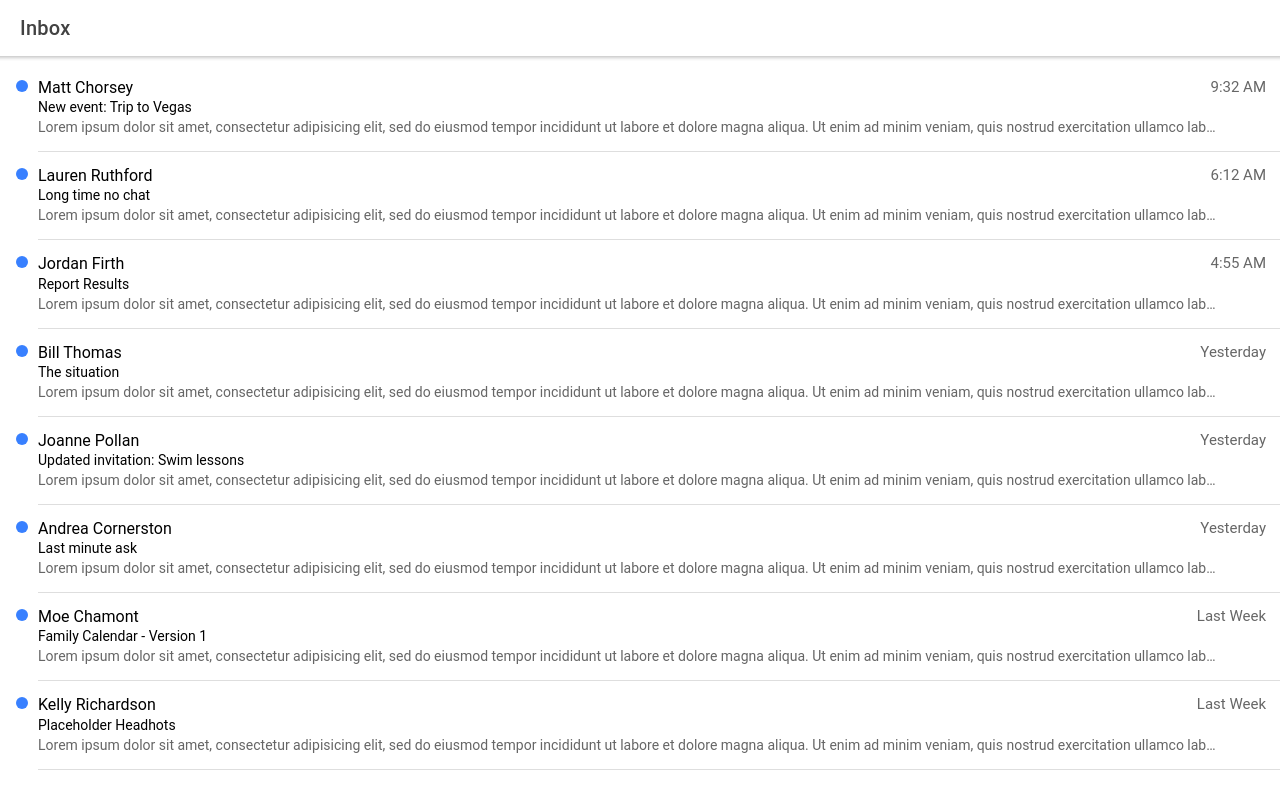
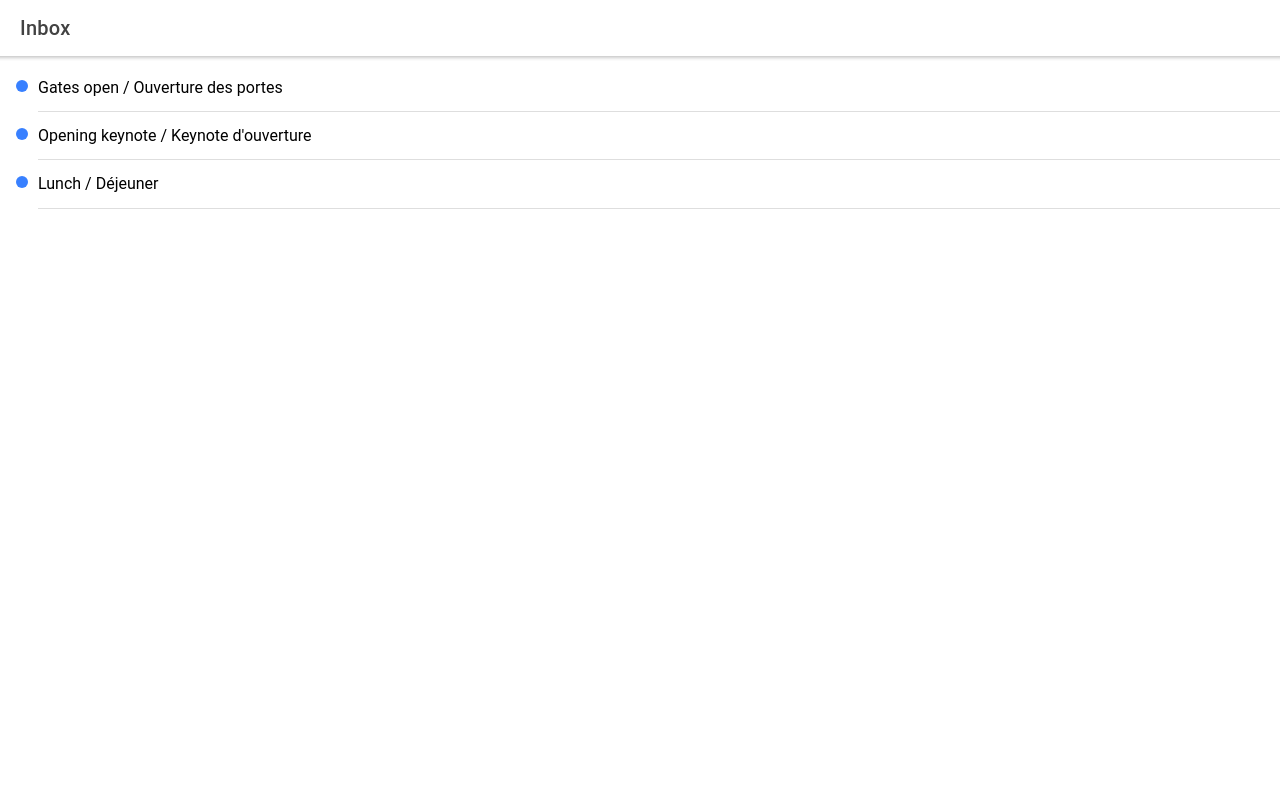
Before and after one commit to marem-bzh/IMT-Mobile-Projet, a React (Create React App) app: page /home in a window 1280 px wide. Shown: the top 792 px of the page. Built offline with nearby package versions, Linux system fonts and the light colour scheme.

Commit message:
Init page session

```diff
--- a/src/App.tsx
+++ b/src/App.tsx
@@ -4,6 +4,7 @@ import { IonApp, IonRouterOutlet } from '@ionic/react';
 import { IonReactRouter } from '@ionic/react-router';
 import Home from './pages/Home';
 import ViewMessage from './pages/ViewMessage';
+import Sessions from './pages/Sessions';
 
 /* Core CSS required for Ionic components to work properly */
 import '@ionic/react/css/core.css';
@@ -30,7 +31,9 @@ const App: React.FC = () => (
       <IonRouterOutlet>
         <Route path="/home" component={Home} exact={true} />
         <Route path="/message/:id" component={ViewMessage} exact={true} />
-        <Route exact path="/" render={() => <Redirect to="/home" />} />
+        <Route path="/sessions" component={Sessions} exact={true} />
+        <Route path="/session/:id" component={ViewMessage} exact={true} />
+        <Route exact path="/" render={() => <Redirect to="/sessions" />} />
       </IonRouterOutlet>
     </IonReactRouter>
   </IonApp>
--- a/src/components/MessageListItem.tsx
+++ /dev/null
@@ -1,34 +0,0 @@
-import React from 'react';
-import {
-  IonItem,
-  IonLabel,
-  IonNote
-  } from '@ionic/react';
-import { Message } from '../data/messages';
-import './MessageListItem.css';
-
-interface MessageListItemProps {
-  message: Message;
-}
-
-const MessageListItem: React.FC<MessageListItemProps> = ({ message }) => {
-  return (
-    <IonItem routerLink={`/message/${message.id}`} detail={false}>
-      <div slot="start" className="dot dot-unread"></div>
-      <IonLabel className="ion-text-wrap">
-        <h2>
-          {message.fromName}
-          <span className="date">
-            <IonNote>{message.date}</IonNote>
-          </span>
-        </h2>
-        <h3>{message.subject}</h3>
-        <p>
-          Lorem ipsum dolor sit amet, consectetur adipisicing elit, sed do eiusmod tempor incididunt ut labore et dolore magna aliqua. Ut enim ad minim veniam, quis nostrud exercitation ullamco laboris nisi ut aliquip ex ea commodo consequat. Duis aute irure dolor in reprehenderit in voluptate velit esse cillum dolore eu fugiat nulla pariatur. Excepteur sint occaecat cupidatat non proident, sunt in culpa qui officia deserunt mollit anim id est laborum.
-        </p>
-      </IonLabel>
-    </IonItem>
-  );
-};
-
-export default MessageListItem;
--- /dev/null
+++ b/src/components/SessionListItem.tsx
@@ -0,0 +1,24 @@
+import React from 'react';
+import {
+  IonItem,
+  IonLabel
+} from '@ionic/react';
+import './SessionListItem.css';
+import { Session } from '../data/sessions';
+
+interface SessionListItemProps {
+  session: Session;
+}
+
+const SessionListItem: React.FC<SessionListItemProps> = ({ session }) => {
+  return (
+    <IonItem routerLink={`/session/${session.id}`} detail={false}>
+      <div slot="start" className="dot dot-unread"></div>
+      <IonLabel className="ion-text-wrap">
+        <h2>{session.title}</h2>
+      </IonLabel>
+    </IonItem>
+  );
+};
+
+export default SessionListItem;
--- /dev/null
+++ b/src/data/sessions.ts
@@ -0,0 +1,42 @@
+export interface Session {
+    id: number;
+    title: string;
+    titleMobile: string;
+    image: string;
+    speakers?: number[];
+    description?: string;
+    type?: string;
+}
+
+const sessions: Session[] = [
+    {
+        "id": 101,
+        "title": "Gates open / Ouverture des portes",
+        "titleMobile": "Gates open",
+        "image": "https://devfest2018.gdgnantes.com/images/backgrounds/opening.jpg",
+        "type": "break"
+    },
+    {
+        "id": 102,
+        "title": "Opening keynote / Keynote d'ouverture",
+        "titleMobile": "Opening keynote",
+        "image": "https://devfest2018.gdgnantes.com/images/backgrounds/keynote.jpg",
+        "description": "",
+        "type": "📣 Keynote",
+        "speakers": [
+            181
+        ]
+    },
+    {
+        "id": 103,
+        "title": "Lunch / Déjeuner",
+        "titleMobile": "Lunch",
+        "description": "Foooooood !!!",
+        "image": "https://devfest2018.gdgnantes.com/images/backgrounds/lunch.jpg",
+        "type": "break"
+    },
+];
+
+export const getSessions = () => sessions;
+
+export const getSession = (id: number) => sessions.find(m => m.id === id);
--- a/src/pages/Home.tsx
+++ b/src/pages/Home.tsx
@@ -1,6 +1,5 @@
-import MessageListItem from '../components/MessageListItem';
+import SessionListItem from '../components/SessionListItem';
 import React, { useState } from 'react';
-import { Message, getMessages } from '../data/messages';
 import {
   IonContent,
   IonHeader,
@@ -13,14 +12,15 @@ import {
   useIonViewWillEnter
 } from '@ionic/react';
 import './Home.css';
+import { Session, getSessions } from '../data/sessions';
 
 const Home: React.FC = () => {
 
-  const [messages, setMessages] = useState<Message[]>([]);
+  const [sessions, setSessions] = useState<Session[]>([]);
 
   useIonViewWillEnter(() => {
-    const msgs = getMessages();
-    setMessages(msgs);
+    const s = getSessions();
+    setSessions(s);
   });
 
   const refresh = (e: CustomEvent) => {
@@ -50,7 +50,7 @@ const Home: React.FC = () => {
         </IonHeader>
 
         <IonList>
-          {messages.map(m => <MessageListItem key={m.id} message={m} />)}
+          {sessions.map(m => <SessionListItem key={m.id} session={m} />)}
         </IonList>
       </IonContent>
     </IonPage>
--- /dev/null
+++ b/src/pages/Sessions.tsx
@@ -0,0 +1,60 @@
+import SessionListItem from '../components/SessionListItem';
+import React, { useState } from 'react';
+import { Session, getSessions } from '../data/sessions';
+import {
+    IonContent,
+    IonHeader,
+    IonList,
+    IonPage,
+    IonRefresher,
+    IonRefresherContent,
+    IonTitle,
+    IonToolbar,
+    useIonViewWillEnter
+} from '@ionic/react';
+import './Home.css';
+
+const Sessions: React.FC = () => {
+
+    const [sessions, setSessions] = useState<Session[]>([]);
+
+    useIonViewWillEnter(() => {
+        const s = getSessions();
+        setSessions(s);
+    });
+
+    const refresh = (e: CustomEvent) => {
+        setTimeout(() => {
+            e.detail.complete();
+        }, 3000);
+    };
+
+    return (
+        <IonPage id="sessions-page">
+            <IonHeader>
+                <IonToolbar>
+                    <IonTitle>Sessions</IonTitle>
+                </IonToolbar>
+            </IonHeader>
+            <IonContent fullscreen>
+                <IonRefresher slot="fixed" onIonRefresh={refresh}>
+                    <IonRefresherContent></IonRefresherContent>
+                </IonRefresher>
+
+                <IonHeader collapse="condense">
+                    <IonToolbar>
+                        <IonTitle size="large">
+                            Inbox
+            </IonTitle>
+                    </IonToolbar>
+                </IonHeader>
+
+                <IonList>
+                    {sessions.map(m => <SessionListItem key={m.id} session={m} />)}
+                </IonList>
+            </IonContent>
+        </IonPage>
+    );
+};
+
+export default Sessions;
```
Also changed, not shown: src/components/SessionListItem.css (renamed from src/components/MessageListItem.css), src/pages/Sessions.css (added).
